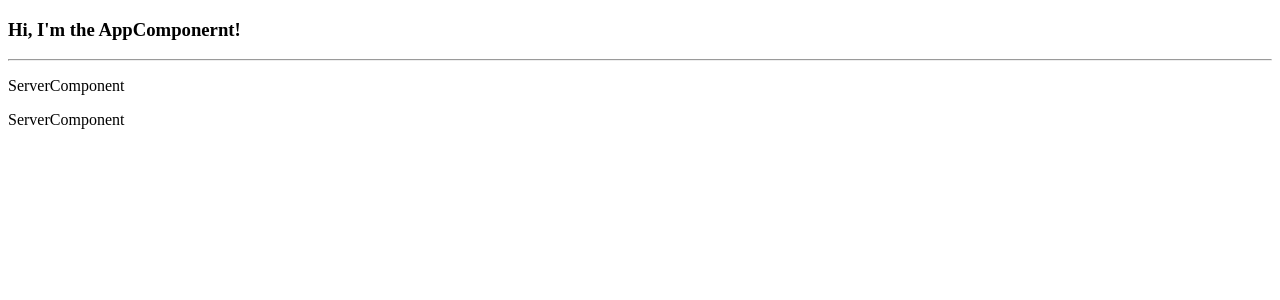
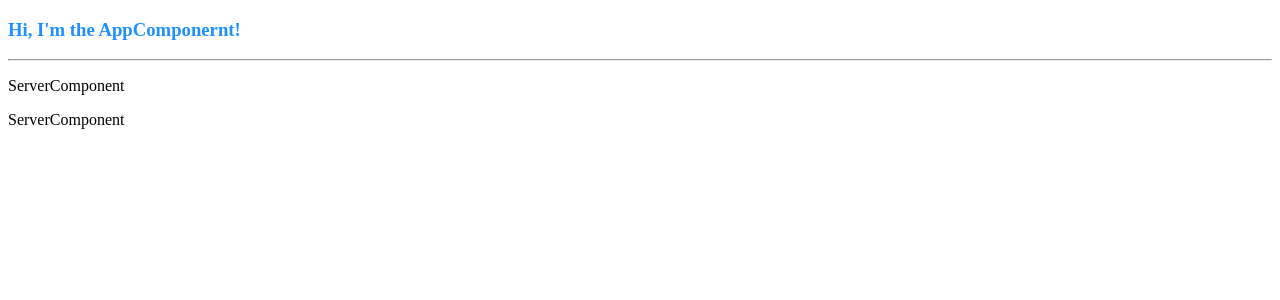
Before and after one commit to ValerioGambino/my-first-app-a-lesson-by-Maximilian-Schwarzmuller, an Angular app: page / in a window 1280 px wide. Shown: the top 300 px of the page. Built offline with nearby package versions, Linux system fonts and the light colour scheme.

Commit message:
Fine lezione 22, panoramica su cosa sono e come funzionano i component

```diff
--- a/src/app/app.component.css
+++ b/src/app/app.component.css
@@ -0,0 +1,3 @@
+h3 {
+  color: darkblue;
+}
--- a/src/app/app.component.html
+++ b/src/app/app.component.html
@@ -1,3 +1,9 @@
-<h3>Hi, I'm the AppComponernt!</h3>
-<hr>
-<app-servers></app-servers>
+<div class="container">
+  <div class="row">
+    <div class="col-xs-12">
+      <h3>Hi, I'm the AppComponernt!</h3>
+      <hr>
+      <app-servers></app-servers>
+    </div>
+  </div>
+</div>
--- a/src/app/app.component.ts
+++ b/src/app/app.component.ts
@@ -3,7 +3,12 @@ import { Component } from '@angular/core';
 @Component({
   selector: 'app-root', //stringa usata nel file index.html dal quale comprende cosa utilizzare
   templateUrl: './app.component.html',
-  styleUrls: ['./app.component.css']
+  // styleUrls: ['./app.component.css']
+  styles: [`
+  h3 {
+    color: dodgerblue;
+  }
+  `]
 })
 export class AppComponent {
 }
--- a/src/app/servers/servers.component.ts
+++ b/src/app/servers/servers.component.ts
@@ -2,7 +2,9 @@ import { Component } from '@angular/core';
 
 @Component({
   selector: 'app-servers',
-  template: '<app-server></app-server><app-server></app-server>',
+  template: '' +
+    '<app-server></app-server>' +
+    '<app-server></app-server>',
   styleUrls: ['./servers.component.css']
 })
 export class ServersComponent {
```
